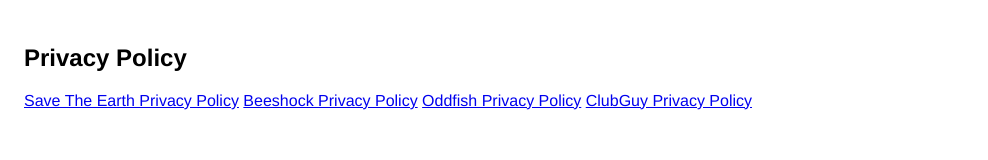
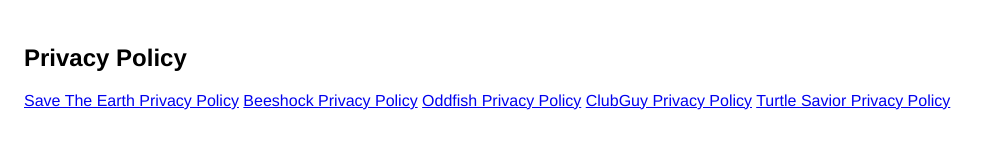
Before and after one commit to Integer869/Integer869.github.io, a plain HTML site: page index.html in a window 1280 px wide. Shown: the whole page, without its empty margins (0-988 px from the left). Drawn offline with Linux system fonts and the light colour scheme.

Commit message:
Update index.html

```diff
--- a/index.html
+++ b/index.html
@@ -12,6 +12,7 @@
         <a href="BeeshockPrivacyPolicy.html">Beeshock Privacy Policy</a>
          <a href="OddFishPrivacyPolicy.html">Oddfish Privacy Policy</a>
         <a href="ClubGuyPrivacyPolicy.html">ClubGuy Privacy Policy</a>
+        <a href="ClubGuyPrivacyPolicy.html">Turtle Savior Privacy Policy</a>
 
 
     </body>
```
